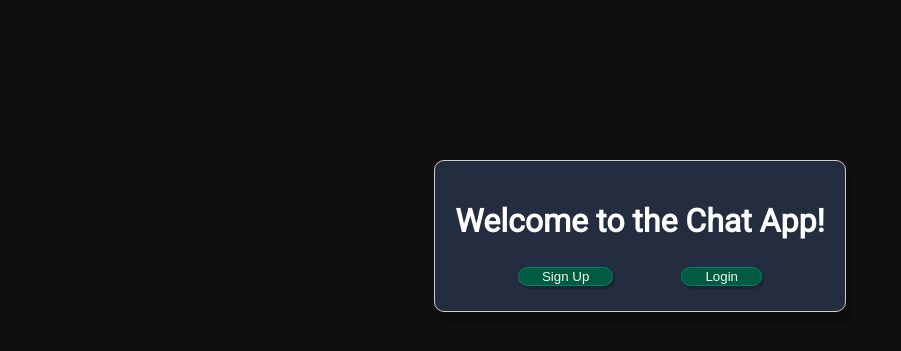
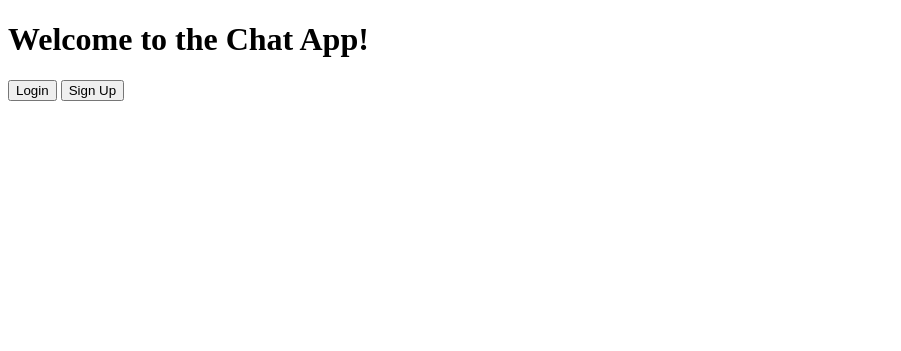
Before and after one commit to allen7hearz/chatapp, a Flask app: page / in a window 1280 px wide. Shown: the top 351 px of the page, without its empty margins (0-901 px from the left). Run offline with Flask 3, Linux system fonts and the light colour scheme.

Commit message:
Revert "Merge remote-tracking branch 'origin/rani' into allen"
This reverts commit 5e2fabbb605ffeef0650bb95bf92c45a2ed3e8fd, reversing
changes made to 6e63fb91c93f56db5d77ee856ce7d792faa5663c.

```diff
--- a/static/index.css
+++ /dev/null
@@ -1,82 +0,0 @@
-
-.signup {
-    font-family: Roboto, sans-serif;
-    background-color: rgb(0, 91, 65);
-    border-color: rgb(0, 129, 112);
-    border-radius: 400px;
-    border-style: solid;
-    display: inline-block;
-    margin-right: 32px;
-    border-width: 1.5px;
-    margin-top: 5px;
-    margin-bottom: 5px;
-    box-shadow: 2px 3px rgba(5, 5, 5, 20%) ;
-
-}
-.signup:hover{
-    background-color: forestgreen;
-    cursor: pointer;
-    transition: 0.5s;
-    box-shadow: 0px 0px;
-}
-
-.login {
-    font-family: Roboto, sans-serif;
-    background-color: rgb(0, 91, 65);
-    border-color: rgb(0, 129, 112);
-    border-radius: 400px;
-    border-style: solid;
-    display: inline-block;
-    margin-left: 32px;
-    border-width: 1.5px;
-    margin-top: 5px;
-    margin-bottom: 5px;
-    box-shadow: 5px 10px rgba(5, 5, 5, 40%) ;
-    box-shadow: 2px 3px rgba(5, 5, 5, 20%) ;
-}
-.login:hover{
-    background-color: forestgreen;
-    cursor: pointer;
-    transition: 0.5s;
-    box-shadow: 0px 0px;
-}
-
-
-
-.header{
-    font-family:'Roboto' ;
-    color: white;
-}
-
-a{
-    font-family: Arial, Helvetica, sans-serif;
-    text-decoration: none;
-    color: whitesmoke ;
-    margin-left: 17px;
-    margin-right: 17px;
-
-}
-
-
-
-body{
-    background-color: rgb(15, 15, 15);
-    height: 100%;
-    margin: 0;
-    display: flex;
-    justify-content: center;
-    align-items: center;
-    margin-top: 12.5%;
-
-}
-
-.box{
-    text-align: center;
-    max-width: 800px;
-    padding: 20px;
-    border: 1px solid #ccc;
-    border-radius: 10px;
-    background-color:rgb(35, 45, 63) ;
-    box-shadow: 5px 10px rgba(5, 5, 5, 40%) ;
-
-}
--- a/templates/index.html
+++ b/templates/index.html
@@ -1,24 +1,13 @@
 <!DOCTYPE html>
 <html lang="en">
 <head>
-    <link rel="preconnect" href="https://fonts.googleapis.com">
-    <link rel="preconnect" href="https://fonts.gstatic.com" crossorigin>
-    <link href="https://fonts.googleapis.com/css2?family=Roboto&family=Tinos:ital@1&display=swap" rel="stylesheet">
-    <link rel="stylesheet" href="static/index.css">
     <meta charset="UTF-8">
     <meta name="viewport" content="width=device-width, initial-scale=1.0">
     <title>Chat Application</title>
 </head>
 <body>
-    <div class="box">
-        <h1 class="header">Welcome to the Chat App!</h1>
-
-        <button class="signup"><a href="/signup">Sign Up</a></button>
-
-        <button class="login"><a href="/login">Login</a></button>
-    </div>
-
-
-
+    <h1>Welcome to the Chat App!</h1>
+    <a href="/login"><button>Login</button></a>
+    <a href="/signup"><button>Sign Up</button></a>
 </body>
 </html>
```
Also changed, not shown: static/style.css (added).
